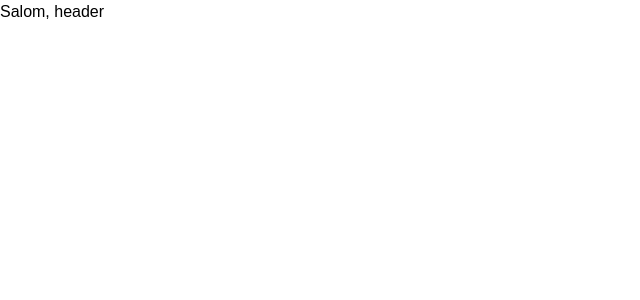
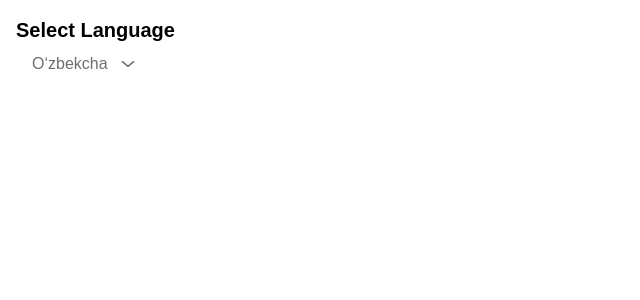
Before and after one commit to ShahnozaAbdualimova/tashkent-parfum, a Nuxt app: page / in a window 1280 px wide. Shown: the top 300 px of the page, without its empty margins (0-640 px from the left). Built offline with nearby package versions, Linux system fonts and the light colour scheme.

Commit message:
chore: add dropdown component

```diff
--- a/components/base/dropdown.vue
+++ b/components/base/dropdown.vue
@@ -1,32 +1,70 @@
 <template>
-    <div class="dropdown-wrapper">
-        <div class="dropdown-selected-option">
+  <div class="relative inline-block">
+    <button class="px-4 py-2 text-grey-100 rounded-lg focus:outline-none flex gap-2 items-center justify-center"
+      @click="toggleDropdown">
+      {{ selectedValue }}
 
-        </div>
-        <div class="options-wrapper">
-            <div
-                class="option"
-                v-for="(option, index) in options"
-                :key="index"
-            >
-            {{ option }}
-            </div>
-        </div>
-    </div>
+
+      <svg :class="{ 'rotate-180': isOpen }" width="24" height="24" viewBox="0 0 24 24" fill="none"
+        xmlns="http://www.w3.org/2000/svg">
+        <path d="M17.5999 9.60001L11.9999 14.4L6.3999 9.60001" stroke="#6F6F6F" stroke-width="1.5"
+          stroke-linecap="round" stroke-linejoin="round" />
+      </svg>
+
+    </button>
+    <ul v-if="isOpen" class="absolute left-0 mt-2 w-full rounded-lg bg-white-default shadow-lg z-10 pl-3">
+      <li v-for="(option, index) in options" :key="index" :class="[
+        getVariantClasses(option),
+        index === 0 ? 'rounded-t-lg' : '',
+        index === options.length - 1 ? 'rounded-b-lg' : '',
+        index !== 0 && index !== options.length - 1 ? 'border-y border-gray-300' : '',
+        selectedValue === option ? 'bg-red-100 text-black-500' : '',
+      ]" class="px-4 py-4 cursor-pointer hover:bg-white-200 text-xs text-grey-100" @click="selectOption(option)">
+        {{ option }}
+        <span v-if="selectedValue === option" class="ml-2 text-red-500">✔</span>
+      </li>
+
+      <!-- <div v-if="index !== 0 && index !== options.length - 1" class="w-11/12 h-[1px] bg-gray-300 mx-auto block"></div> -->
+    </ul>
+  </div>
 </template>
 
-<script setup>
-import { defineProps } from "vue";
-
-const props = defineProps({
+<script>
+export default {
+  props: {
+    selectedValue: {
+      type: String,
+      required: true,
+    },
     options: {
-        type:  Array,
-        required: true
-    }
-})
-
+      type: Array,
+      required: true,
+    },
+  },
+  data() {
+    return {
+      isOpen: false,
+    };
+  },
+  methods: {
+    toggleDropdown() {
+      this.isOpen = !this.isOpen;
+    },
+    selectOption(option) {
+      this.$emit('update:selectedValue', option);
+      this.isOpen = false;
+    },
+    getVariantClasses(option) {
+      switch (option) {
+        case 'danger':
+          return 'bg-red-500 text-white hover:bg-red-600';
+        case 'secondary':
+          return 'bg-gray-500 text-white hover:bg-gray-600';
+        case 'default':
+        default:
+          return 'bg-white-default text-gray-800 hover:bg-gray-200';
+      }
+    },
+  },
+};
 </script>
-
-<style lang="scss" scoped>
-
-</style>
--- a/error.vue
+++ b/error.vue
@@ -7,7 +7,6 @@ const props = defineProps({
 </script>
 
 <template>
-  <!-- Layoutni ishlatish uchun NuxtLayout -->
   <NuxtLayout name="default">
     <main
       class="flex items-center justify-center bg-red-gradient"
--- a/layouts/LHeader.vue
+++ b/layouts/LHeader.vue
@@ -1,17 +1,31 @@
 <template>
-    <div>
-        <header class="py-4 bg-red-400">
-            <div class="container bg-blue-300 mx-auto p-4">
-                <CommonLogo/>
-            </div>
-        </header>
-    </div>
+  <header class="p-4">
+    <h1 class="text-xl font-semibold">Select Language</h1>
+    <Dropdown
+      :selectedValue="selectedLanguage"
+      :options="languages"
+      @update:selectedValue="setSelectedLanguage"
+    />
+  </header>
 </template>
 
-<script setup>
+<script>
+import Dropdown from '~/components/base/dropdown.vue';
 
+export default {
+  components: {
+    Dropdown,
+  },
+  data() {
+    return {
+      selectedLanguage: 'O‘zbekcha',
+      languages: ['O‘zbekcha', 'Русский', 'English'],
+    };
+  },
+  methods: {
+    setSelectedLanguage(language) {
+      this.selectedLanguage = language;
+    },
+  },
+};
 </script>
-
-<style lang="scss" scoped>
-
-</style>
--- a/layouts/default.vue
+++ b/layouts/default.vue
@@ -1,13 +1,14 @@
-<!-- layouts/default.vue -->
 <template>
   <div>
-    <h1>Salom, header</h1>
+    <LHeader/>
     <slot></slot>
   </div>
 </template>
 
 <script setup>
+import LHeader from './LHeader.vue';
+
 defineProps({
-
+  layout: 'LHeader',
 });
 </script>
--- a/tailwind.config.js
+++ b/tailwind.config.js
@@ -18,7 +18,6 @@ export default {
           800: '#F97495',
           900: '#FA89A5',
           950: '#FEEBF0',
-
         },
         black: {
           default: '#000000',
@@ -36,7 +35,10 @@ export default {
           200: '#FEF8FA',
           300: '#F9F9F9',
           400: '#EAEBED',
-          500: '#CDCDD0'
+          500: '#CDCDD0',
+        },
+        grey: {
+          100: '#6F6F6F',
         },
       },
       backgroundImage: {
@@ -47,7 +49,6 @@ export default {
         'dark-gradient':
           'linear-gradient(90deg, rgba(26,26,26,1) 0%, rgba(26,26,26,0.8) 74%, rgba(26,26,26,1) 100%)',
       },
-
     },
   },
   plugins: [],
```
